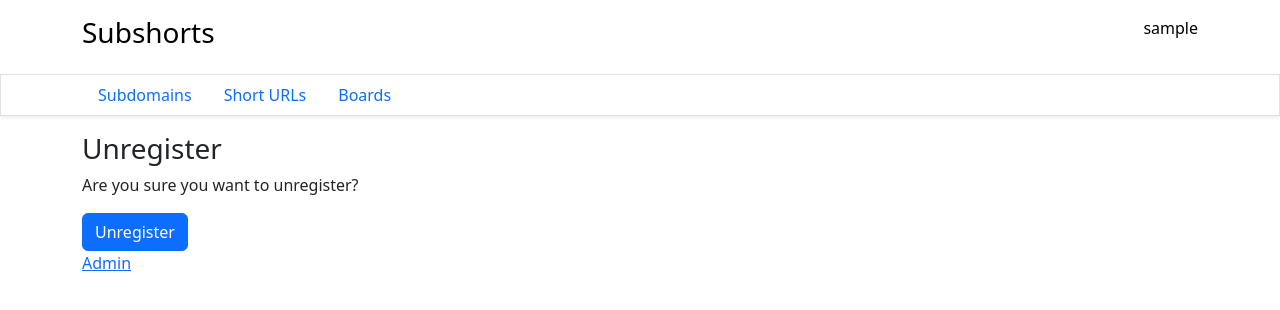
After one commit to sjy5386/flare-core, a Django app: page /accounts/unregister/ in a window 1280 px wide. The commit adds this page. Shown: the top 310 px of the page. Run offline with Django 4.2, Linux system fonts and the light colour scheme; the visitor is signed in with stand-in values (Sample User, id 1); parts of the project's set-up code (start-up, migrations or seed data) failed here and were passed over; some libraries are stand-ins or nearby versions.

Commit message:
Add UnregisterView

```diff
--- a/accounts/templates/accounts/profile.html
+++ b/accounts/templates/accounts/profile.html
@@ -23,4 +23,5 @@
         </ul>
     </section>
     <p><a href="{% url 'logout' %}">Logout</a></p>
+    <p><a href="{% url 'unregister' %}">Unregister</a></p>
 {% endblock %}
--- /dev/null
+++ b/accounts/templates/accounts/unregister.html
@@ -0,0 +1,11 @@
+{% extends 'common/base.html' %}
+{% load django_bootstrap5 %}
+{% block content %}
+    <h3>Unregister</h3>
+    <form method="post">
+        {% csrf_token %}
+        <p>Are you sure you want to unregister?</p>
+        {% bootstrap_form form %}
+        {% bootstrap_button button_type="submit" content="Unregister" %}
+    </form>
+{% endblock %}
--- a/accounts/urls.py
+++ b/accounts/urls.py
@@ -6,5 +6,6 @@ urlpatterns = [
     path('', include('django.contrib.auth.urls')),
     path('profile/', views.ProfileView.as_view(), name='profile'),
     path('register/', views.register, name='register'),
+    path('unregister/', views.UnregisterView.as_view(), name='unregister'),
     path('oauth/', include('social_django.urls', namespace='social')),
 ]
--- a/accounts/views.py
+++ b/accounts/views.py
@@ -1,11 +1,12 @@
 from django.contrib import messages
 from django.contrib.auth import get_user_model, login
 from django.contrib.auth.decorators import login_required
+from django.forms import Form
 from django.http import HttpRequest
 from django.shortcuts import render, redirect
-from django.urls import reverse
+from django.urls import reverse, reverse_lazy
 from django.utils.decorators import method_decorator
-from django.views.generic import TemplateView
+from django.views.generic import TemplateView, FormView
 from social_django.models import UserSocialAuth
 
 from .decorators import logout_required
@@ -49,3 +50,15 @@ def register(request: HttpRequest):
                                                     first_name=first_name, last_name=last_name)
         login(request, user)
         return redirect(reverse('profile'))
+
+
+@method_decorator(login_required, name='dispatch')
+class UnregisterView(FormView):
+    template_name = 'accounts/unregister.html'
+    form_class = Form
+    success_url = reverse_lazy('login')
+
+    def form_valid(self, form):
+        self.request.user.is_active = False
+        self.request.user.save()
+        return super(UnregisterView, self).form_valid(form)
```
